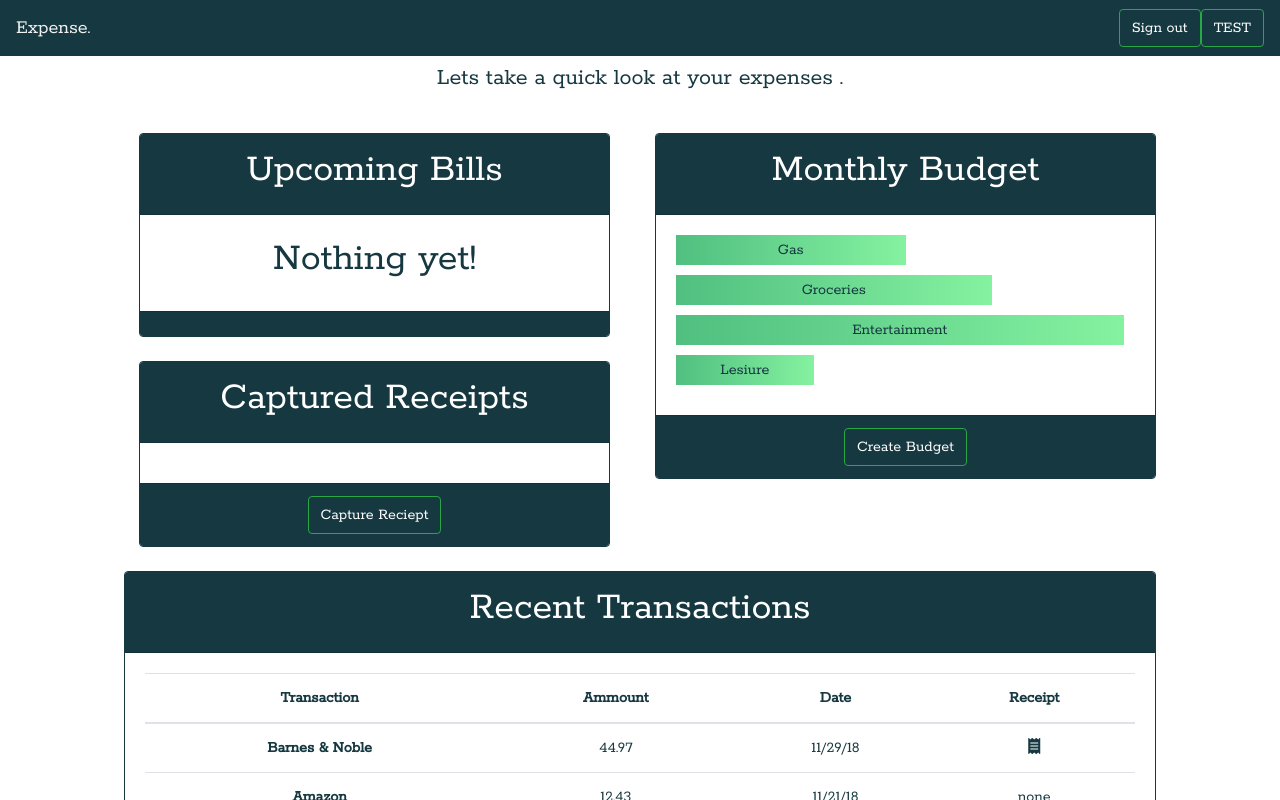
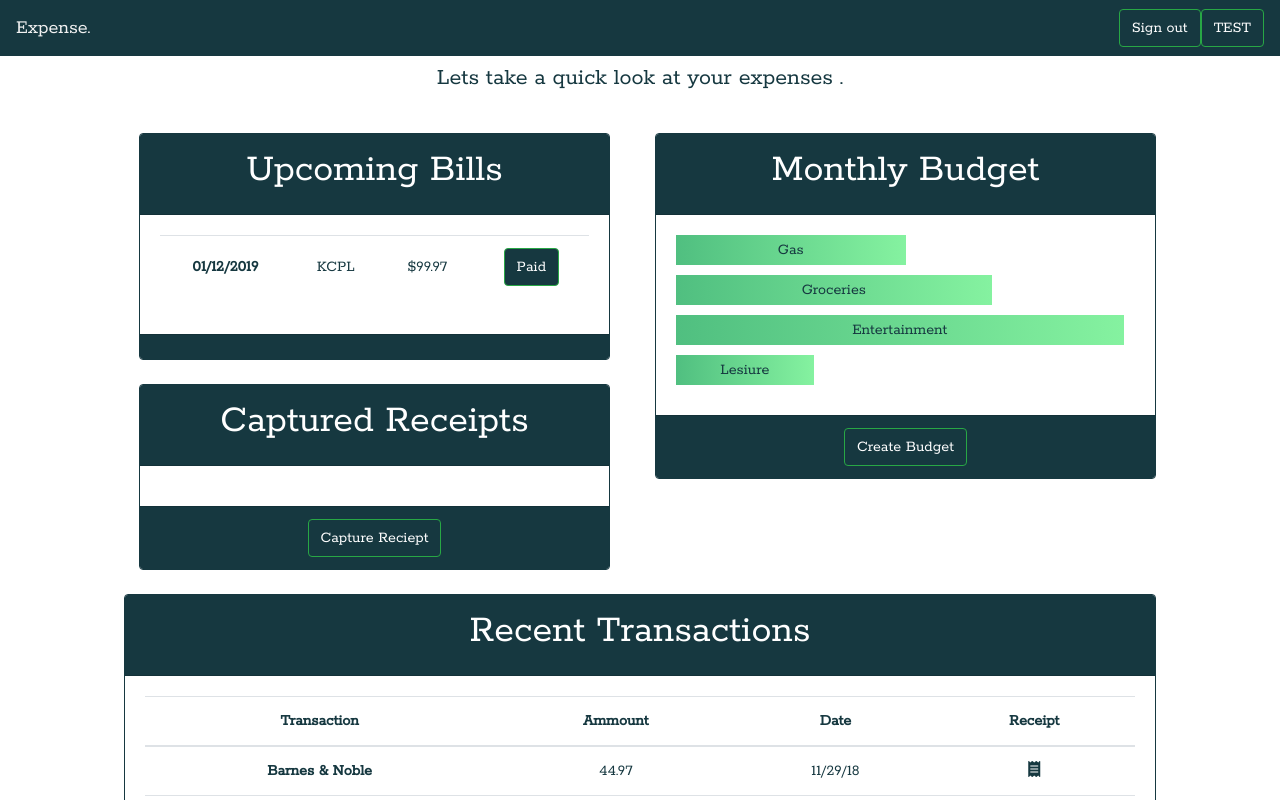
Before and after one commit to huntikins/Expense, a Vue app in the folder client/: page /dashboard in a window 1280 px wide. Shown: the top 800 px of the page. Built offline with nearby package versions, Linux system fonts and the light colour scheme; no server answers.

Commit message:
created base for upcoming bills

```diff
--- a/client/src/components/createTransactionModal.vue
+++ b/client/src/components/createTransactionModal.vue
@@ -56,6 +56,68 @@ export default {
     data () {
         return {
             selectedDate: '',
+            categories: [
+            {
+            name:'Rent/Mortgage',
+            id: 1
+            },
+            {
+            name:'Utilities',
+            id: 2
+            },
+            {
+            name:'Entertainment',
+            id: 3
+            },
+            {
+            name:'Misc. Food',
+            id: 4
+            },
+            {
+            name:'Groceries',
+            id: 5
+            },
+            {
+            name:'Gas',
+            id: 6
+            },
+            {
+            name:'Mobile',
+            id: 7
+            },
+            {
+            name:'Subscriptions',
+            id: 8
+            },
+            {
+            name:'Clothing',
+            id: 9
+            },
+            {
+            name:'Charity',
+            id: 10
+            },
+            {
+            name:'Leisure',
+            id: 11
+            },
+            {
+            name:'Health',
+            id: 12
+            },
+            {
+            name:'Credit Card/Loan',
+            id: 13
+            },
+            {
+            name:'Deposit',
+            id: 14
+            },
+            {
+            name:'Withdrawal',
+            id: 15
+            }
+        ],
         }
     }
 }
--- a/client/src/components/dashboardframe.vue
+++ b/client/src/components/dashboardframe.vue
@@ -16,7 +16,7 @@
                             <h1 class="text-white">Upcoming Bills</h1>
                         </div>
                         <div class="card-body">
-                            <h1>Nothing yet!</h1>
+                            <upcomingbills></upcomingbills>
                         </div>
                         <div class="card-footer">
                         </div>
@@ -76,17 +76,16 @@ import budgetdash from './budgetdash.vue'
 import createBudgetModal from './createBudgetModal.vue'
 import translog from './translog.vue'
 import createTransactionModal from './createTransactionModal.vue'
+import upcomingbills from './upcomingBills.vue'
 export default {
     props: ['userFirstname'],
     components: {
         budgetdash,
         createBudgetModal,
         translog,
-        createTransactionModal
+        createTransactionModal,
+        upcomingbills
     },
-    // computed: {
-    //     editTrans: function(event) {
-    //         update = true
     methods: {
         newBudget: function(event){
             this.modal = true
--- /dev/null
+++ b/client/src/components/upcomingBills.vue
@@ -0,0 +1,32 @@
+<template>
+    <table class="table table-hover">
+        <tbody>
+            <tr v-for="upcoming in upcomingBills">
+                <th class="align-middle" scope="row">{{ upcoming.date }}</th>
+                <td class="align-middle">{{ upcoming.title }}</td>
+                <td class="align-middle">${{ upcoming.price }}</td>
+                <td><button class="btn btn-outline-success my-2 my-sm-0">Paid</button></td>
+            </tr>
+        </tbody>
+    </table>
+</template>
+
+<script>
+export default {
+    data(){
+        return {
+            upcomingBills: [
+                {
+                    date: "01/12/2019",
+                    title: "KCPL",
+                    price: "99.97"
+                }
+            ]
+        }
+    }
+}
+</script>
+
+<style>
+
+</style>
```
